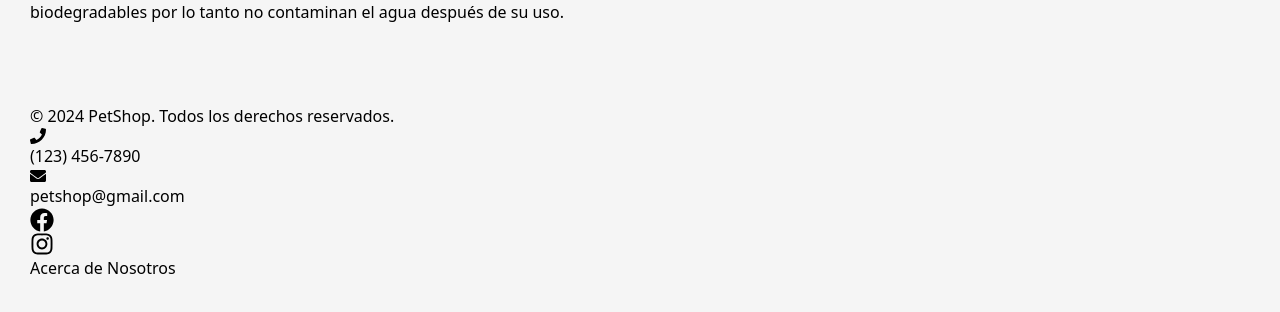
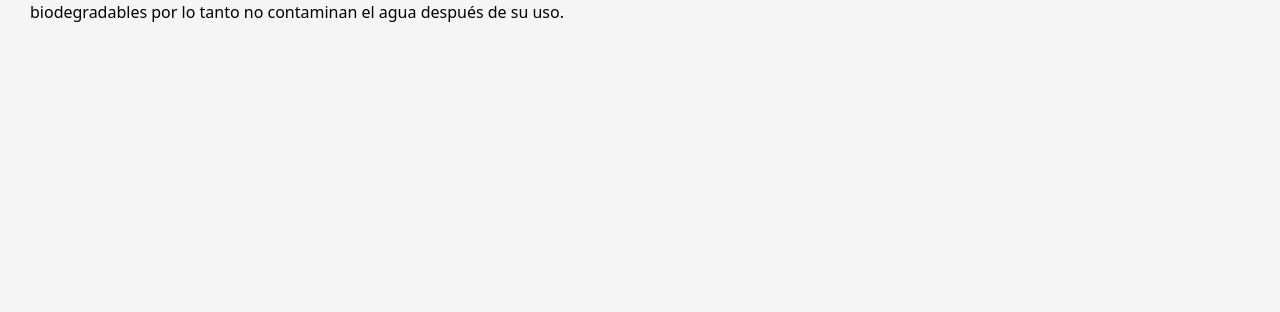
Before and after one commit to angelicaB1021/GRUPO-D, a React (Vite) app in the folder pet-Ecommerce/: page /AcercaDeNosotros in a window 1280 px wide. Shown: the part 1856-2168 px from the top of the page. After the commit the page ends 1920 px from the top, so only its background shows below. Built offline with nearby package versions, Linux system fonts and the light colour scheme.

Commit message:
cambios sin footer (el hijo feo)

```diff
--- a/pet-Ecommerce/package.json
+++ b/pet-Ecommerce/package.json
@@ -12,13 +12,9 @@
   "dependencies": {
     "react": "^18.3.1",
     "react-dom": "^18.3.1",
-<<<<<<< Updated upstream
     "react-icons": "^5.3.0",
-    "react-router-dom": "^6.26.2"
-=======
     "react-router-dom": "^6.26.2",
     "swiper": "^11.1.14"
->>>>>>> Stashed changes
   },
   "devDependencies": {
     "@eslint/js": "^9.9.0",
--- a/pet-Ecommerce/src/App.jsx
+++ b/pet-Ecommerce/src/App.jsx
@@ -1,4 +1,6 @@
+// Importamos los módulos necesarios desde react-router-dom
 import { BrowserRouter, Routes, Route } from "react-router-dom";
+// Importamos los componentes de páginas desde el archivo "./page"
 import {
   Categorias,
   //CategoriasDetalles,
@@ -12,14 +14,18 @@ import {
   ServiciosDetalle,
   AcercaDeNosotros,
 } from "./page";
+// Importamos los componentes Navbar y Footer
 import Navbar from "./components/Navbar";
-import Footer from "./components/footer";
-
+//import Footer from "./components/footer";
+// Definimos el componente principal "App"
 function App() {
   return (
     <>
+    {/* Utilizamos BrowserRouter para manejar el enrutamiento */}
       <BrowserRouter>
+      {/* Colocamos el componente Navbar, que estará visible en todas las páginas */}
         <Navbar />
+         {/* Definimos las rutas que se renderizarán según la URL */}
         <Routes>
           <Route path="/" element={<Home />} />
           <Route path="/categorias" element={<Categorias />} />
@@ -58,7 +64,7 @@ function App() {
             element={<AcercaDeNosotros />}
           />
         </Routes>
-        <Footer/>
+       {/*  <Footer/> */}
       </BrowserRouter>
     </>
   );
--- a/pet-Ecommerce/src/components/footer.jsx
+++ /dev/null
@@ -1,45 +0,0 @@
-// src/components/Footer.jsx
-import React from 'react';
-import { FaFacebook, FaInstagram, FaPhone, FaEnvelope } from 'react-icons/fa';
-const Footer = () => {
-  return (
-    <footer className="bg-[#f0ead2] text-[#6b8e23] p-4">
-      <div className="container mx-auto text-center">
-        <p>&copy; {new Date().getFullYear()} PetShop. Todos los derechos reservados.</p>
-        <div className="flex items-center justify-center mt-2">
-          <FaPhone className="mr-2" />
-          <span>(123) 456-7890</span>
-        </div>
-        <div className="flex items-center justify-center mt-2">
-          <FaEnvelope className="mr-2" />
-          <span>petshop@gmail.com</span>
-        </div>
-        <div className="flex justify-center mt-4 space-x-4">
-          <a
-            href="https://facebook.com/petshop"
-            target="_blank"
-            rel="noopener noreferrer"
-            className="text-[#6b8e23] hover:text-gray-700"
-          >
-            <FaFacebook size={24} />
-          </a>
-          <a
-            href="https://instagram.com/petshop"
-            target="_blank"
-            rel="noopener noreferrer"
-            className="text-[#6b8e23] hover:text-gray-700"
-          >
-            <FaInstagram size={24} />
-          </a>
-        </div>
-
-        <p className="mt-4">
-          <a href="/acerca-de-nosotros" className="text-[#6b8e23] underline">
-            Acerca de Nosotros
-          </a>
-        </p>
-      </div>
-    </footer>
-  );
-};
-export default Footer;
```
Also changed, not shown: pet-Ecommerce/src/components/Footer.jsx (deleted, +0 -7 lines), 1 other file (tests, documents, lock files or other folders).
